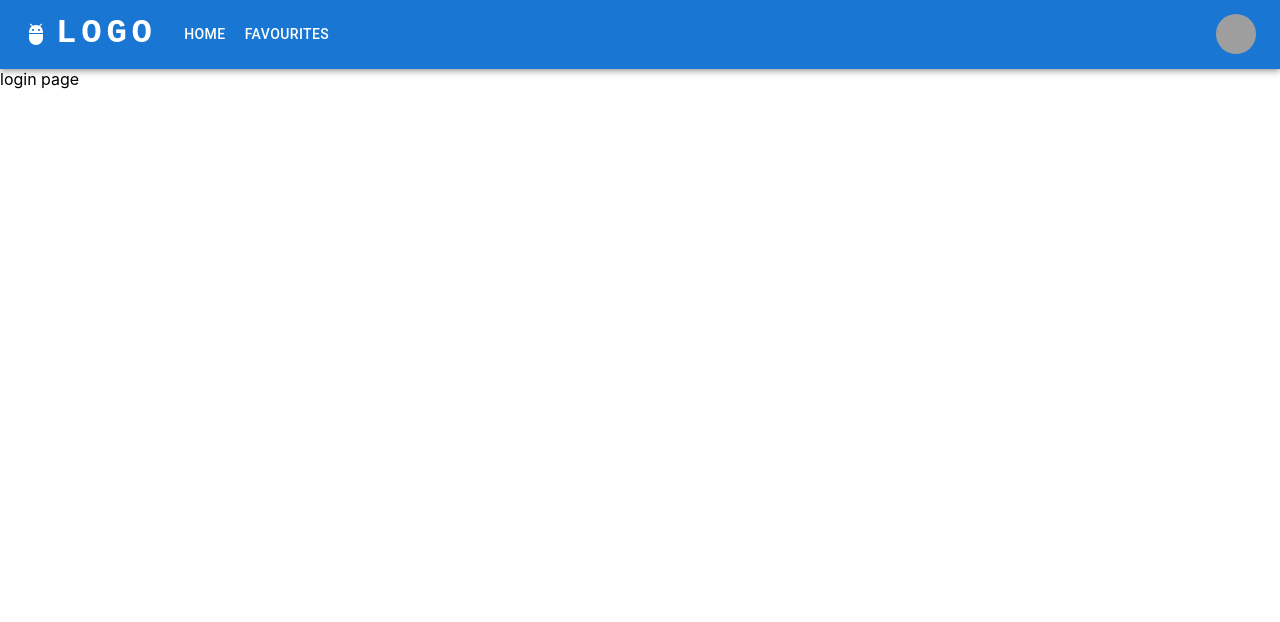
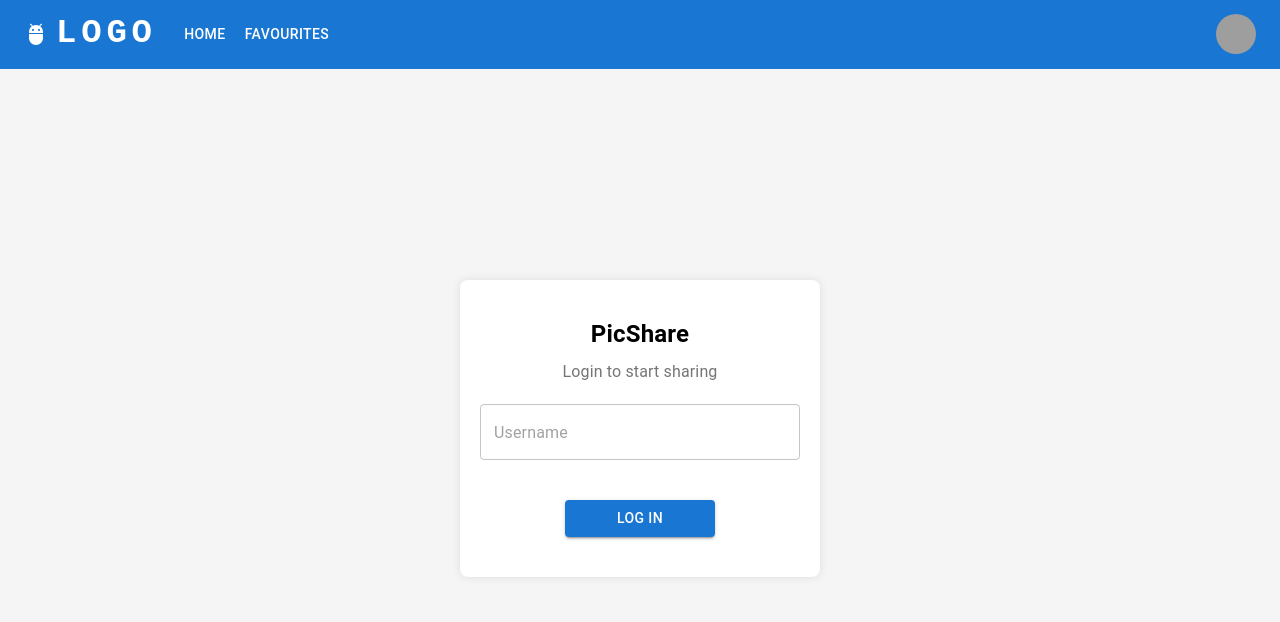
Before and after one commit to AhirwarTarun27/personal-project, a React (Create React App) app: page /login in a window 1280 px wide. Shown: the top 622 px of the page. Built offline with nearby package versions, Linux system fonts and the light colour scheme; grey boxes are pictures that could not be loaded.

Commit message:
added login page

```diff
--- a/package.json
+++ b/package.json
@@ -7,6 +7,7 @@
     "@emotion/styled": "^11.13.0",
     "@mui/icons-material": "^6.0.1",
     "@mui/material": "^6.0.1",
+    "@mui/styles": "^6.0.1",
     "@tanstack/react-query": "^5.53.1",
     "@testing-library/jest-dom": "^5.17.0",
     "@testing-library/react": "^13.4.0",
--- a/src/components/images/ImageCard.tsx
+++ b/src/components/images/ImageCard.tsx
@@ -47,7 +47,6 @@ interface ImageCardProps {
   imageUrl: string;
 }
 export const ImageCard = ({ image }: any) => {
-  console.log('props:', image);
   const [expanded, setExpanded] = React.useState(false);
 
   const handleExpandClick = () => {
--- a/src/pages/home/Home.tsx
+++ b/src/pages/home/Home.tsx
@@ -4,6 +4,7 @@ import { useQuery } from '@tanstack/react-query';
 import { getPosts } from '../../hooks/use-image';
 import { ImageCard } from '../../components';
 import { IImageData } from '../../types/home';
+import { Container, Grid } from '@mui/material';
 
 export const HomePage = () => {
   const { data, error, isLoading } = useQuery({
@@ -14,9 +15,18 @@ export const HomePage = () => {
   console.log('data:', data);
 
   return (
-    <div>
-      {!isLoading &&
-        data.map((image: IImageData) => <ImageCard image={image} />)}
-    </div>
+    <Container
+      maxWidth="xl"
+      style={{ marginTop: '2rem', marginBottom: '2rem' }}
+    >
+      <Grid container spacing={2}>
+        {!isLoading &&
+          data.map((image: any) => (
+            <Grid item xs={12} sm={6} md={4} lg={3} key={image.id}>
+              <ImageCard image={image} />
+            </Grid>
+          ))}
+      </Grid>
+    </Container>
   );
 };
--- a/src/pages/login/Login.tsx
+++ b/src/pages/login/Login.tsx
@@ -1,3 +1,56 @@
-export const LoginPage = () => {
-  return <div> login page</div>;
+import React from 'react';
+import { Box, Button, TextField, Typography } from '@mui/material';
+
+const Login: React.FC = () => {
+  return (
+    <Box
+      sx={{
+        height: '90vh',
+        display: 'flex',
+        justifyContent: 'center',
+        alignItems: 'center',
+        backgroundColor: '#f5f5f5',
+      }}
+    >
+      <Box
+        sx={{
+          width: '320px',
+          padding: '40px 20px',
+          backgroundColor: '#fff',
+          borderRadius: '8px',
+          boxShadow: '0px 0px 10px rgba(0, 0, 0, 0.1)',
+          textAlign: 'center',
+        }}
+      >
+        <Typography
+          variant="h4"
+          sx={{ marginBottom: '10px', fontWeight: 700, fontSize: '24px' }}
+        >
+          PicShare
+        </Typography>
+        <Typography
+          variant="body1"
+          sx={{ marginBottom: '20px', color: '#757575' }}
+        >
+          Login to start sharing
+        </Typography>
+        <TextField
+          variant="outlined"
+          placeholder="Username"
+          fullWidth
+          sx={{ marginBottom: '20px' }}
+        />
+        <Button
+          variant="contained"
+          color="primary"
+          sx={{ width: '150px', marginTop: '20px' }}
+          onClick={() => console.log('Login Clicked')}
+        >
+          Log In
+        </Button>
+      </Box>
+    </Box>
+  );
 };
+
+export default Login;
--- a/src/routes.tsx
+++ b/src/routes.tsx
@@ -1,7 +1,8 @@
 import React from 'react';
 import { BrowserRouter as Router, Routes, Route } from 'react-router-dom';
 import { Layout } from './layout';
-import { HomePage, FavouritesPage, LoginPage } from './pages';
+import { HomePage, FavouritesPage } from './pages';
+import Login from './pages/login/Login';
 
 export const AppRoutes: React.FC = () => {
   return (
@@ -10,7 +11,7 @@ export const AppRoutes: React.FC = () => {
         <Route path="/" element={<Layout />}>
           <Route index element={<HomePage />} />
           <Route path="favourites" element={<FavouritesPage />} />
-          <Route path="login" element={<LoginPage />} />
+          <Route path="login" element={<Login />} />
         </Route>
       </Routes>
     </Router>
```
Also changed, not shown: 1 other file (tests, documents, lock files or other folders).
